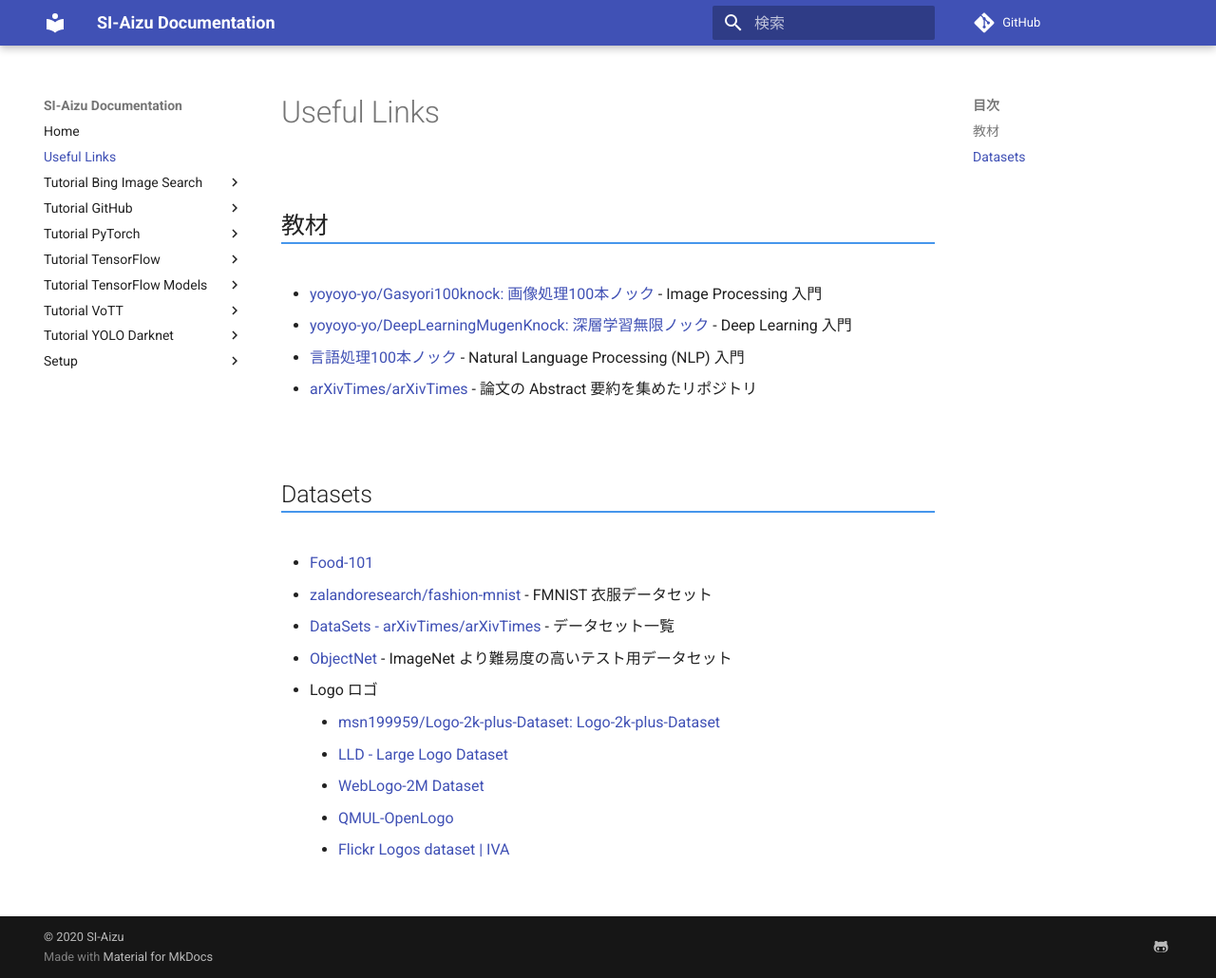
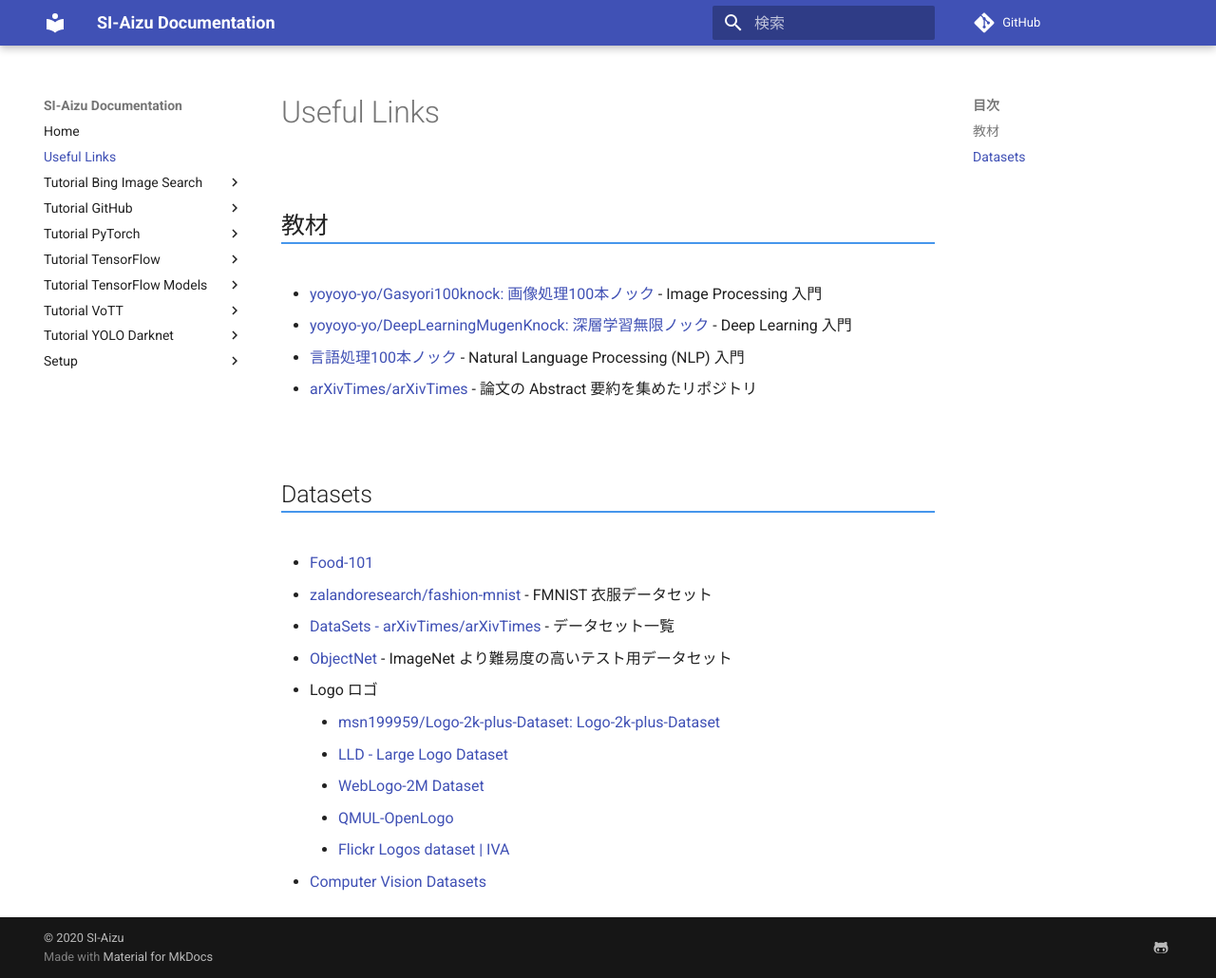
Before and after one commit to SI-Aizu/documentation, an MkDocs documentation site: the page built from docs/Useful-Links.md, in a window 1280 px wide and 1030 px high. Shown: the whole window at 95% size. Built offline with MkDocs 1.6.1 and Material for MkDocs 9.7.7, drawn with Linux system fonts in a browser that asks for light colours; comment, search, counter and statistics services are not loaded.

Commit message:
Add Computer Vision Datasets (#151)
[Computer Vision Datasets](https://public.roboflow.ai/)

```diff
--- a/docs/Useful-Links.md
+++ b/docs/Useful-Links.md
@@ -21,3 +21,4 @@
     - [WebLogo-2M Dataset](http://www.eecs.qmul.ac.uk/~hs308/WebLogo-2M.html/)
     - [QMUL-OpenLogo](https://qmul-openlogo.github.io/)
     - [Flickr Logos dataset | IVA](http://image.ntua.gr/iva/datasets/flickr_logos/)
+- [Computer Vision Datasets](https://public.roboflow.ai/)
```
